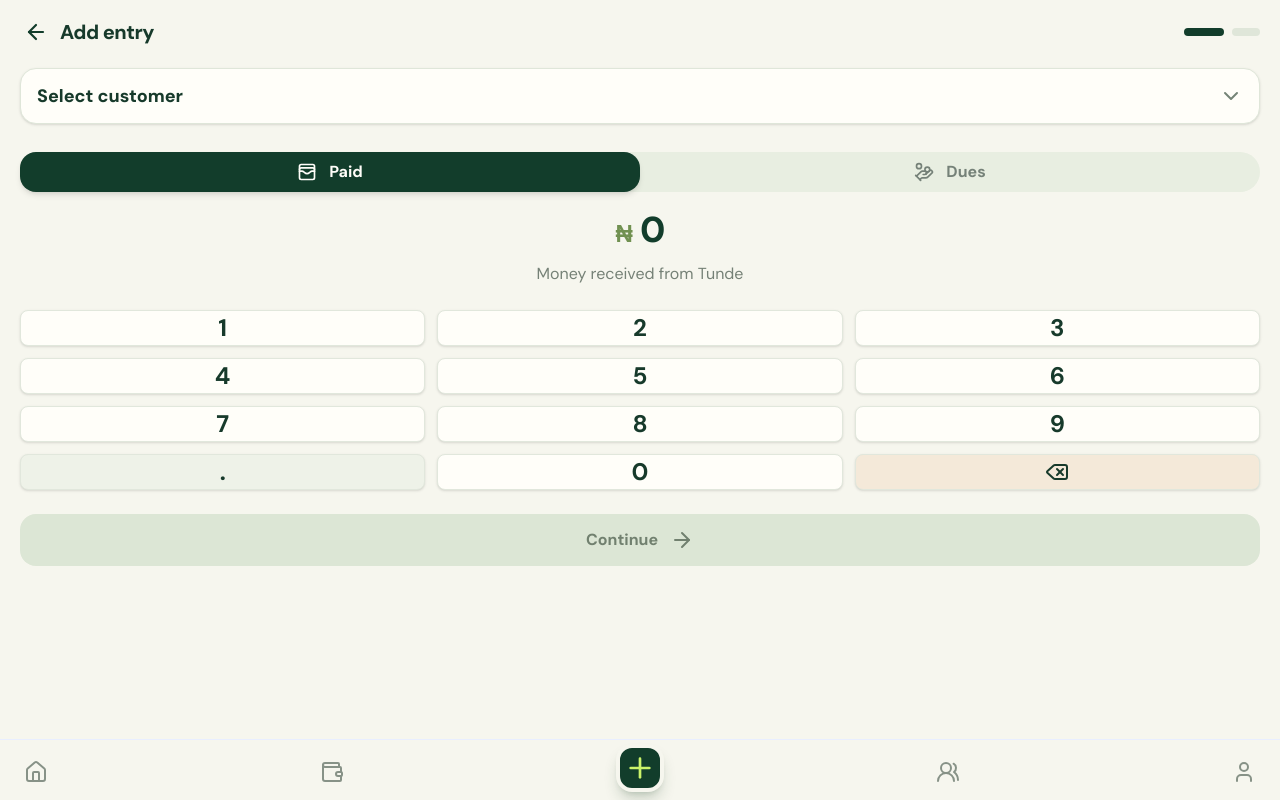
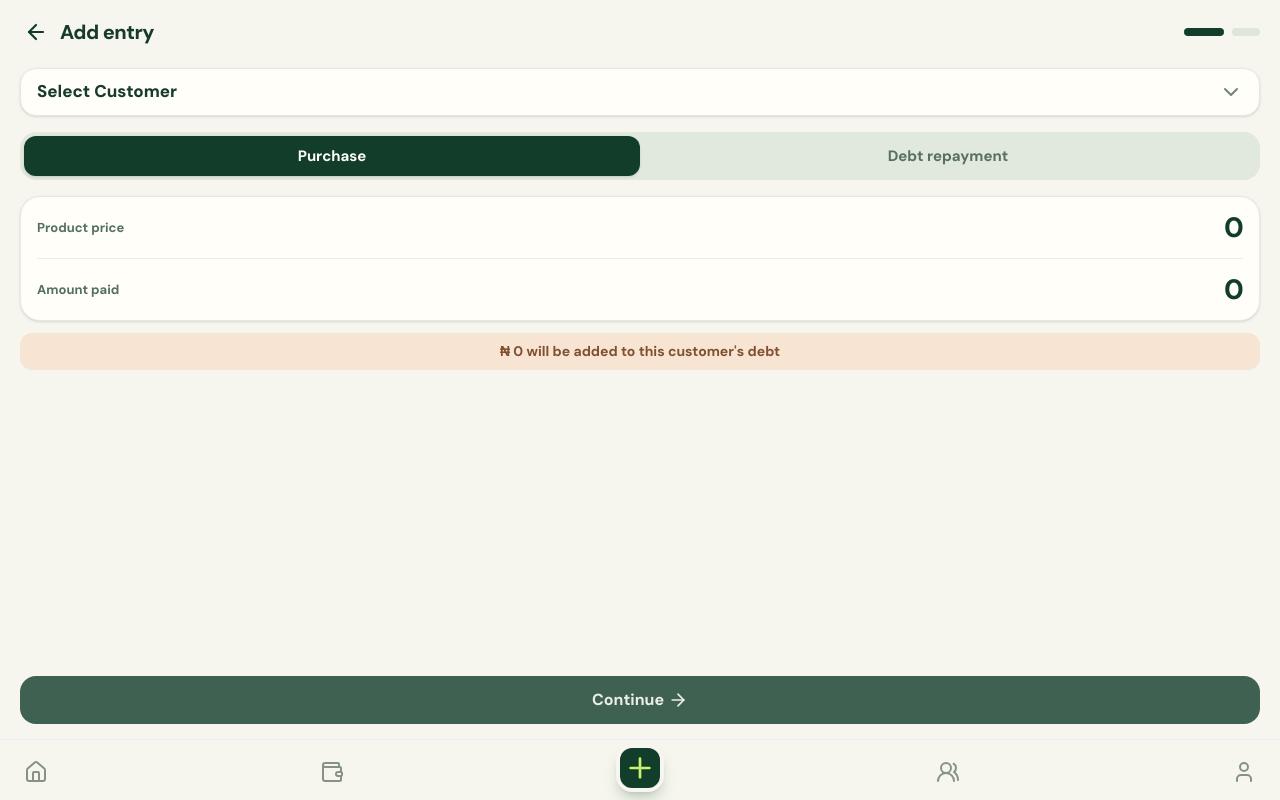
Before and after one commit to Aulli07/BalanceMe, a Next.js app: page /add-entry in a window 1280 px wide. Built offline with nearby package versions, Linux system fonts and the light colour scheme.

Commit message:
I rebuilt the first add-entry screen UI and removed the number add UI present

```diff
--- a/app/add-entry/page.tsx
+++ b/app/add-entry/page.tsx
@@ -1,16 +1,35 @@
 "use client";
 
+import { useSearchParams } from "next/navigation";
+import { Suspense } from "react";
 import { AddEntryHeader } from "@/features/entries/components/entry-header";
 import { AddEntryOne } from "@/features/entries/components/add-entry-one";
 import { AddEntryTwo } from "@/features/entries/components/add-entry-two";
 import { AddEntryThree } from "@/features/entries/components/add-entry-three";
 import { useEntryForm } from "@/features/entries/hooks/useEntryForm";
+import { mockCustomers } from "@/shared/data/domain-mock-data";
 
 
 
 
 export function AddEntryPage() {
-  const form = useEntryForm();
+  return (
+    <Suspense fallback={null}>
+      <AddEntryPageContent />
+    </Suspense>
+  );
+}
+
+function AddEntryPageContent() {
+  const searchParams = useSearchParams();
+  const preselectedCustomer = mockCustomers.find(
+    (customer) => customer.id === searchParams.get("customerId"),
+  );
+  const isRepayment = searchParams.get("mode") === "repayment";
+  const form = useEntryForm({
+    initialCustomer: preselectedCustomer,
+    initialEntryType: isRepayment ? 1 : 0,
+  });
 
   return (
     <main className="min-h-screen bg-[var(--paper)] text-[var(--ink)]">
--- a/app/customers/page.tsx
+++ b/app/customers/page.tsx
@@ -8,7 +8,6 @@ import type { Customer } from "@/shared/types/domain";
 import { CustomerHeader } from "@/features/customers/components/customer-header";
 import { CustomerInput } from "@/features/customers/components/customer-input";
 import { CustomerFilter } from "@/features/customers/components/customer-filter";
-import { PinnedCustomers } from "@/features/customers/components/pinned-customers";
 import { CustomerSummary } from "@/features/customers/components/customer-summary";
 import { AddCustomerSheet } from "@/features/customers/components/add-customer-sheet";
 
--- a/features/entries/components/add-entry-one.tsx
+++ b/features/entries/components/add-entry-one.tsx
@@ -1,16 +1,12 @@
 "use client";
 
-import { LuChevronDown, LuWalletCards, LuHandCoins, LuDelete, LuArrowRight } from "react-icons/lu";
+import { LuArrowRight, LuChevronDown } from "react-icons/lu";
 import Image from "next/image";
+import { createPortal } from "react-dom";
 
-import { pressKey } from "../utils/pressKey";
-import { numbers } from "../data/entry-data";
-import { createPortal } from "react-dom";
 import { useEntryForm } from "../hooks/useEntryForm";
 import { EntryProps } from "../types/entry-type";
 import { mockCustomers } from "@/shared/data/domain-mock-data";
-
-
 
 export function AddEntryOne({
   setCustomer,
@@ -24,36 +20,41 @@ export function AddEntryOne({
   if (entryType === undefined || amount === undefined) return null;
 
   return (
-    <main className="px-5 pt-5">
+    <main className="flex min-h-[calc(100vh-6rem)] flex-col px-5 pb-7 pt-5">
       <EntryCustomer setCustomer={setCustomer} customer={customer} />
-      <EntryAmount setAmount={setAmount} setEntryType={setEntryType} entryType={entryType} amount={amount} />
+      <EntryAmount
+        setAmount={setAmount}
+        setEntryType={setEntryType}
+        entryType={entryType}
+        amount={amount}
+        customer={customer}
+      />
 
       <button
         type="button"
         onClick={() => setStep?.(2)}
         disabled={!customer || amount[entryType] === "0"}
-        className="mt-6 flex w-full items-center justify-center gap-3 rounded-2xl bg-[var(--lime)] py-3.5 text-base font-bold text-[var(--forest)] shadow-lg shadow-[var(--forest)]/20 transition-all hover:bg-[#b9e554] active:scale-[.98] disabled:cursor-not-allowed disabled:bg-[#dce6d5] disabled:text-[#71806f] disabled:shadow-none"
+        className="mt-auto flex w-full items-center justify-center gap-1 rounded-2xl bg-[var(--forest)] px-5 py-3 text-[16px] font-bold text-[var(--surface)] shadow-lg shadow-[var(--forest)]/15 transition-all hover:bg-[var(--forest-dark)] active:scale-[.98] disabled:cursor-not-allowed disabled:bg-[var(--forest)]/80 disabled:text-[var(--surface)]/90 disabled:shadow-none"
       >
         Continue
-        <LuArrowRight className="size-6" aria-hidden="true" />
+        <LuArrowRight className="size-5" aria-hidden="true" />
       </button>
     </main>
   );
 }
 
-
 export function EntryCustomer({
   setCustomer,
   customer,
 }: EntryProps) {
-  const {selectedTrigger, isSelectedTrigger} = useEntryForm();
+  const { selectedTrigger, isSelectedTrigger } = useEntryForm();
 
   return (
     <section aria-labelledby="entry-customer-heading">
       <button
         type="button"
         onClick={() => isSelectedTrigger((prev) => !prev)}
-        className="flex min-h-14 w-full items-center justify-between gap-3 rounded-2xl border border-[#dfe6d9] bg-[var(--surface)] px-4 text-left shadow-sm transition-colors active:border-[var(--forest)]"
+        className="flex min-h-12 w-full items-center justify-between gap-3 rounded-2xl border border-[#e4e9df] bg-[var(--surface)] px-4 text-left shadow-sm shadow-[var(--forest)]/5 transition-colors active:border-[var(--forest)]"
       >
         <span className="flex min-w-0 items-center gap-3">
           {customer ? (
@@ -67,12 +68,12 @@ export function EntryCustomer({
               />
             ) : (
               <span className="grid size-10 shrink-0 place-items-center rounded-xl bg-[#d9e8c5] text-sm font-extrabold text-[var(--forest)]">
-                {customer.name.slice(0, 2).toUpperCase()}
+                {customer.name.slice(0, 2)}
               </span>
             )
           ) : null}
-          <span className="truncate text-lg font-extrabold text-[var(--ink)]">
-            {customer?.name ?? "Select customer"}
+          <span className="truncate text-[17px] font-extrabold text-[var(--ink)]">
+            {customer ? customer.name : "Select Customer"}
           </span>
         </span>
         <LuChevronDown className="size-6 shrink-0 text-[#758477]" aria-hidden="true" />
@@ -120,8 +121,7 @@ export function EntryCustomer({
             </div>
           </div>,
           document.body,
-        )
-      }
+        )}
     </section>
   );
 }
@@ -131,8 +131,8 @@ export function EntryAmount({
   setEntryType,
   entryType,
   amount,
+  customer,
 }: EntryProps) {
-
   const selectEntryType = (nextType: 0 | 1) => {
     setEntryType?.(nextType);
   };
@@ -141,82 +141,84 @@ export function EntryAmount({
     return null;
   }
 
-  const [whole, decimal] = amount?.[entryType].split(".");
-  const display =
-    (whole ? Number(whole).toLocaleString("en-NG") : "0") +
-    (decimal !== undefined ? `.${decimal}` : "");
+  const productPrice = Number(amount[0]) || 0;
+  const amountPaid = Number(amount[1]) || 0;
+  const amountOwed = Math.max(productPrice - amountPaid, 0);
 
   return (
-    <section className="mt-7" aria-labelledby="entry-amount-heading">
-      <div className="flex rounded-3xl bg-[#e8eee1]">
+    <section className="mt-4" aria-labelledby="entry-amount-heading">
+      <div className="flex rounded-2xl bg-[#e1e8dd] p-1">
         <button
           type="button"
           onClick={() => selectEntryType(0)}
           aria-pressed={entryType === 0}
-          className={`flex flex-1 items-center justify-center gap-3 rounded-2xl py-2 text-md font-bold ${
+          className={`flex min-h-10 flex-1 items-center justify-center rounded-xl px-2 py-2 text-[15px] font-bold ${
             entryType === 0
-            ? "bg-[var(--forest)] font-bold text-[var(--surface)] shadow-md shadow-[var(--forest)]/15"
-              : "text-[#758178]"
+              ? "bg-[var(--forest)] text-[var(--surface)] shadow-sm shadow-[var(--forest)]/20"
+              : "text-[#57705f]"
           }`}
         >
-          <LuWalletCards className="size-5" aria-hidden="true" />
-          Paid
+          Purchase
         </button>
         <button
           type="button"
           onClick={() => selectEntryType(1)}
           aria-pressed={entryType === 1}
-          className={`flex flex-1 items-center justify-center gap-3 rounded-2xl py-2 text-md font-bold ${
+          className={`flex min-h-10 flex-1 items-center justify-center rounded-xl px-2 py-2 text-[15px] font-bold ${
             entryType === 1
-              ? "bg-[var(--forest)] font-bold text-[var(--surface)] shadow-md shadow-[var(--forest)]/15"
-              : "text-[#758178]"
+              ? "bg-[var(--forest)] text-[var(--surface)] shadow-sm shadow-[var(--forest)]/20"
+              : "text-[#57705f]"
           }`}
         >
-          <LuHandCoins className="size-5" aria-hidden="true" />
-          Dues
+          Debt repayment
         </button>
       </div>
 
-      <div>
-        <div className="mt-5 text-center">
-          <p
-            id="entry-amount-heading"
-            className="flex items-baseline justify-center gap-2 text-4xl font-extrabold leading-none tracking-tight text-[var(--forest)]"
-          >
-            <span className="text-2xl text-[#719151]">₦</span>
-            {display}
-          </p>
-          <p className="mt-3 text-base text-[var(--muted)]">
-            {entryType === 0
-              ? "Money received from Tunde"
-              : "Money due from Tunde"}
-          </p>
-        </div>
+      <div className="mt-4 rounded-[1.25rem] border border-[#e5e9df] bg-[var(--surface)] px-4 py-3 shadow-sm shadow-[var(--forest)]/5">
+        <label
+          className="flex items-center justify-between gap-4 border-b border-[#e9ede5] pb-3"
+          htmlFor="entry-product-price"
+        >
+          <span className="text-[13px] font-bold text-[#53705f]">Product price</span>
+          <input
+            id="entry-product-price"
+            type="number"
+            // inputMode="decimal"
+            // min="0"
+            // step="0.01"
+            value={amount[0]}
+            onFocus={(event) => event.currentTarget.select()}
+            onChange={(event) => setAmount?.((current) => [event.target.value, current[1]])}
+            className="w-40 appearance-none [&::-webkit-outer-spin-button]:appearance-none [&::-webkit-inner-spin-button]:appearance-none bg-transparent text-right text-[28px] font-extrabold leading-none tracking-tight text-[var(--forest)] outline-none placeholder:text-[#9aab9e]"
+          />
+        </label>
 
-        <div className="mt-6 grid grid-cols-3 gap-3" aria-label="Amount keypad">
-          {numbers.map((number) => (
-            <button
-              key={number}
-              type="button"
-              onClick={() => pressKey(number, setAmount, entryType)}
-              aria-label={number === "back" ? "Delete last digit" : number}
-              className={`grid h-9 place-items-center rounded-lg border border-[#e1e7dc] text-2xl font-bold text-[var(--ink)] shadow-sm transition-colors active:bg-[#e8eddd] ${
-                number === "."
-                  ? "bg-[#eef2e8]"
-                  : number === "back"
-                    ? "bg-[#f4e9d9] text-[#98745b]"
-                    : "bg-[var(--surface)]"
-              }`}
-            >
-              {number === "back" ? (
-                <LuDelete className="size-6" aria-hidden="true" />
-              ) : (
-                number
-              )}
-            </button>
-          ))}
-        </div>
+        <label
+          className="flex items-center justify-between gap-4 pt-3"
+          htmlFor="entry-amount-paid"
+        >
+          <span className="text-[13px] font-bold text-[#53705f]">Amount paid</span>
+          <input
+            id="entry-amount-paid"
+            type="number"
+            // inputMode="decimal"
+            // min="0"
+            // step="0.01"
+            value={amount[1]}
+            onFocus={(event) => event.currentTarget.select()}
+            onChange={(event) => setAmount?.((current) => [current[0], event.target.value])}
+            className="w-40 appearance-none [&::-webkit-outer-spin-button]:appearance-none [&::-webkit-inner-spin-button]:appearance-none bg-transparent text-right text-[28px] font-extrabold leading-none tracking-tight text-[var(--forest)] outline-none placeholder:text-[#9aab9e]"
+          />
+        </label>
       </div>
+
+      <p
+        id="entry-amount-heading"
+        className="mt-3 rounded-xl bg-[#f7e4d3] px-4 py-2 text-center text-[14px] font-bold text-[#81502f]"
+      >
+        {"\u20A6"} {amountOwed.toLocaleString("en-NG")} will be added to{" "}
+        {customer?.name ?? "this customer"}&apos;s debt
+      </p>
     </section>
   );
 }
--- a/features/entries/data/entry-data.ts
+++ /dev/null
@@ -1,14 +0,0 @@
-export const numbers = [
-  "1",
-  "2",
-  "3",
-  "4",
-  "5",
-  "6",
-  "7",
-  "8",
-  "9",
-  ".",
-  "0",
-  "back",
-];
--- a/features/entries/hooks/useEntryForm.ts
+++ b/features/entries/hooks/useEntryForm.ts
@@ -4,12 +4,19 @@ import { useState } from "react";
 import type { Customer } from "@/shared/types/domain";
 import { entryDetailType } from "../types/entry-type";
 
+type EntryFormOptions = {
+  initialCustomer?: Customer;
+  initialEntryType?: 0 | 1;
+};
 
-export function useEntryForm() {
+export function useEntryForm({
+  initialCustomer,
+  initialEntryType = 0,
+}: EntryFormOptions = {}) {
   const [amount, setAmount] = useState<[string, string]>(["0", "0"]);
   const [step, setStep] = useState<1 | 2 | 3>(1);
-  const [customer, setCustomer] = useState<Customer | undefined>(undefined);
-  const [entryType, setEntryType] = useState<0 | 1>(0);
+  const [customer, setCustomer] = useState<Customer | undefined>(initialCustomer);
+  const [entryType, setEntryType] = useState<0 | 1>(initialEntryType);
   const [entryDescription, setEntryDescription] = useState<entryDetailType>({ description: "" });
 
   const [categoryPickerOpen, setCategoryPickerOpen] = useState(false);
--- a/features/entries/utils/pressKey.ts
+++ /dev/null
@@ -1,28 +0,0 @@
-export function pressKey(
-  key: string,
-  setAmount: React.Dispatch<React.SetStateAction<[string, string]>> | undefined,
-  entryType: 0 | 1
-) {
-  setAmount?.((currentAmount) => {
-    const nextAmount = [...currentAmount] as [string, string];
-    const previous = nextAmount[entryType];
-
-    if (key === "back") {
-      nextAmount[entryType] =
-        previous.length > 1 ? previous.slice(0, -1) : "0";
-      return nextAmount;
-    }
-    if (key === ".") {
-      if (previous.includes(".")) return currentAmount;
-      nextAmount[entryType] = previous === "" ? "0." : previous + ".";
-      return nextAmount;
-    }
-    if (previous === "0") {
-      nextAmount[entryType] = key;
-      return nextAmount;
-    }
-    if (previous.replace(".", "").length >= 10) return currentAmount;
-    nextAmount[entryType] = previous + key;
-    return nextAmount;
-  });
-};
```
